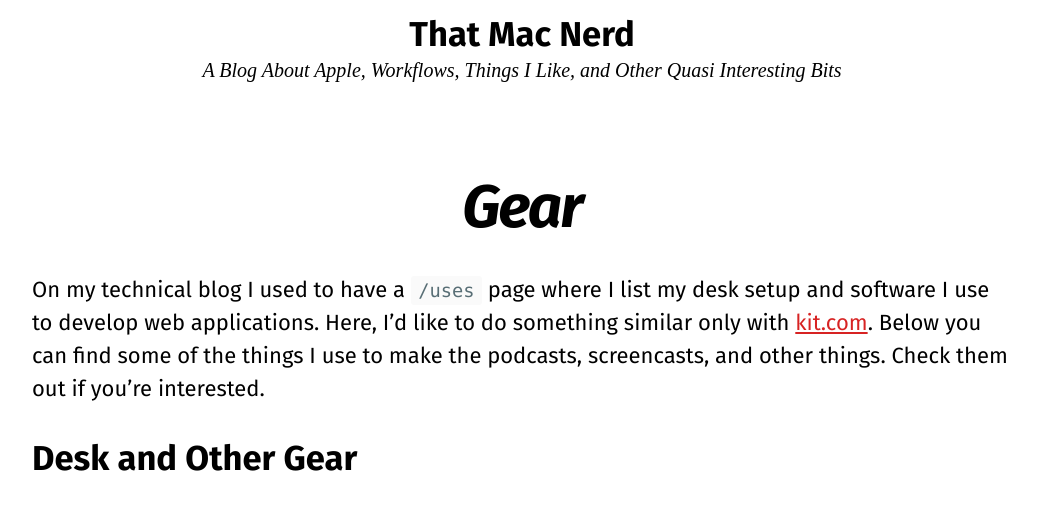
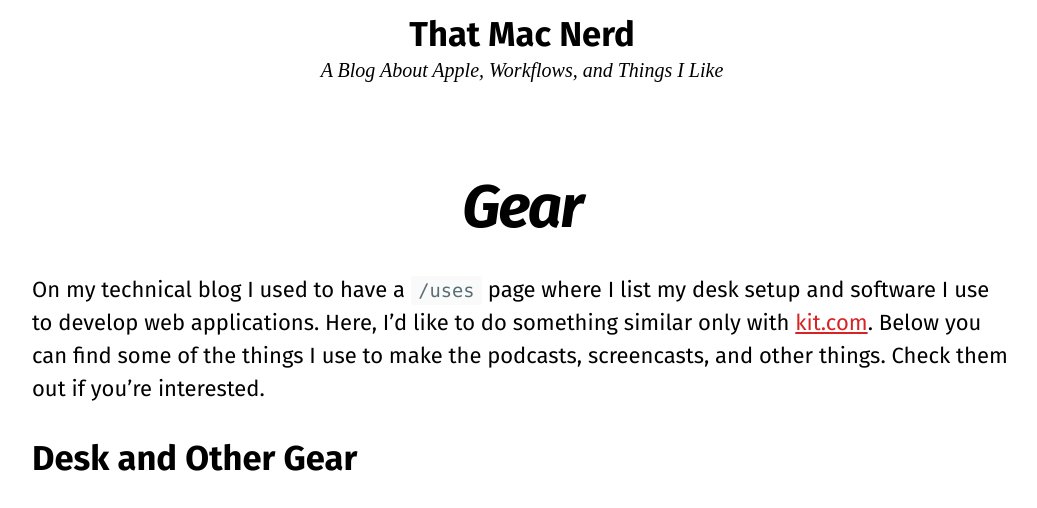
Before and after one commit to bryanbraun/tiffany.blog, a Jekyll site: the page built from gear.md, in a window 1280 px wide and 900 px high, cut to the strip 235-743 px from the top of the window. Shown: the whole strip, without its empty margins (118-1155 px from the left). Built offline with Jekyll 4.4.1, drawn with Linux system fonts in a browser that asks for light colours; nearby versions of some CDN libraries.

Commit message:
Last update for a while

```diff
--- a/_config.yml
+++ b/_config.yml
@@ -17,10 +17,10 @@
 # remote_theme: mmistakes/so-simple-theme
 locale: en-US
 title: "That Mac Nerd"
-description: "A Blog About Apple, Workflows, Things I Like, and Other Quasi Interesting Bits"
+description: "A Blog About Apple, Workflows, and Things I Like"
 baseurl: # the subpath of your site, e.g. "/blog"
 url: https://thatmacnerd.com
-logo: https://res.cloudinary.com/thatmacnerd/image/upload/v1541377614/TMN_round.png
+logo: https://res.cloudinary.com/thatmacnerd/image/upload/v1554081599/tmn.svg
 date_format: "%B %-d, %Y"
 read_time: true
 words_per_minute: 200
@@ -50,7 +50,6 @@
     - "{js,css,fonts}/**/*.{js,css,eot,svg,ttf,woff}"
     - index.html
   precache_glob_ignores: # Optional
-    - sw-register.js
     - "fonts/**/*"
 
 # Build settings
--- a/gear.md
+++ b/gear.md
@@ -8,7 +8,7 @@
 
 ## Desk and Other Gear
 
-<iframe src="https://kit.com/embed?url=https%3A%2F%2Fkit.com%2FTiffanyW_412%2Fdesk-setup" style="display: block; border: 0px; margin: 0 auto; width: 100%; height: 100vw; max-width: 700px; max-height: 700px" scrolling="no"></iframe>
+<iframe src="https://kit.com/embed?url=https%3A%2F%2Fkit.com%2Ftiffanywhitedev%2Fdesk-setup" style="display: block; border: 0px; margin: 0 auto; width: 100%; height: 100vw; max-width: 700px; max-height: 700px" scrolling="no"></iframe>
 
 ## iPad Pro Software
 
@@ -33,7 +33,7 @@
 ## Resulting Setup
 
 <figure>
-    <img class="align-center" src="https://res.cloudinary.com/thatmacnerd/image/upload/v1549341265/Gear_Page_Setup/1.jpg" />
+    <img class="align-center" src="https://res.cloudinary.com/thatmacnerd/image/upload/v1553495064/rgb_magenta_setup.jpg" />
     <figcaption style="text-align: center;">
        <em>Home</em>
     </figcaption>
```
Also changed, not shown: about.md (+1 -3 lines), uses.md (+3 -3 lines), favicon.ico, manifest.json.
